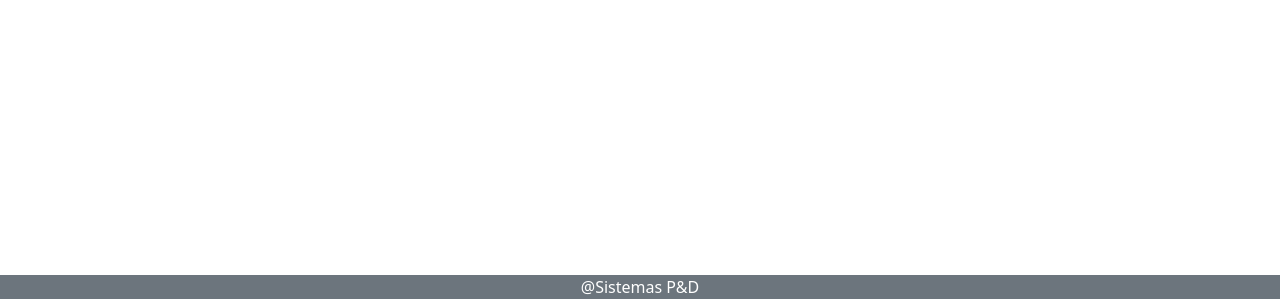
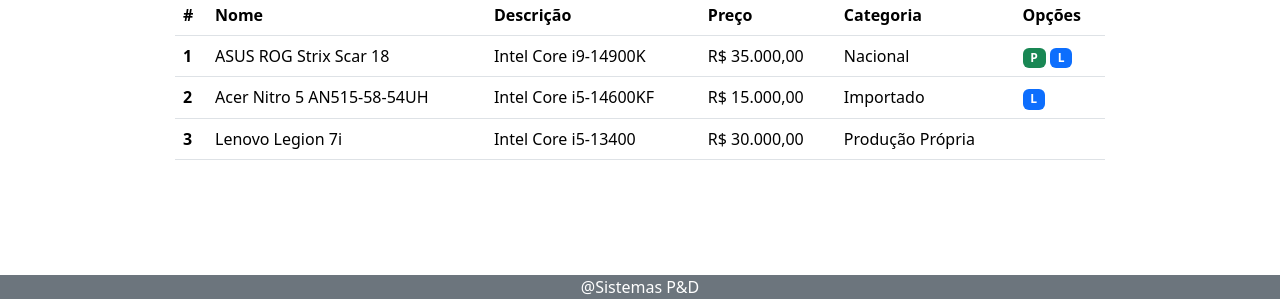
Before and after one commit to YuuyaOkatani/BootcampDevJrProj6, a plain HTML site: page index.html in a window 1280 px wide. Shown: the part 501-800 px from the top of the page. Drawn offline with nearby package versions, Linux system fonts and the light colour scheme.

Commit message:
closes #3 - interface tabela

```diff
--- a/index.html
+++ b/index.html
@@ -95,6 +95,51 @@
             <div class="display-6">
                 Produtos cadastrados:
             </div>
+            <div class="col-md-10 offset-md-1">
+                <table class="table">
+                    <thead>
+                      <tr>
+                        <th scope="col">#</th>
+                        <th scope="col">Nome</th>
+                        <th scope="col">Descrição</th>
+                        <th scope="col">Preço</th>
+                        <th scope="col">Categoria</th>
+                        <th scope="col">Opções</th>
+                      </tr>
+                    </thead>
+                    <tbody>
+                      <tr>
+                        <th scope="row">1</th>
+                        <td>ASUS ROG Strix Scar 18</td>
+                        <td>Intel Core i9-14900K</td>
+                        <td>R$ 35.000,00</td>
+                        <td>Nacional</td>
+                        <td>
+                            <span class="badge text-bg-success">P</span>
+                            <span class="badge text-bg-primary">L</span>
+                        </td>
+                      </tr>
+                      <tr>
+                        <th scope="row">2</th>
+                        <td>Acer Nitro 5 AN515-58-54UH</td>
+                        <td>Intel Core i5-14600KF</td>
+                        <td>R$ 15.000,00</td>
+                        <td>Importado</td>
+                        <td> <span class="badge text-bg-primary">L</span></td>
+                      </tr>
+                      <tr>
+                        <th scope="row">3</th>
+                        <td>Lenovo Legion 7i</td>
+                        <td>Intel Core i5-13400</td>
+                        <td>R$ 30.000,00</td>
+                        <td>Produção Própria</td>
+                        <td></td>
+                      </tr>
+                    </tbody>
+                  </table>
+
+            </div>
+
         </section>
     </main>
 
```
